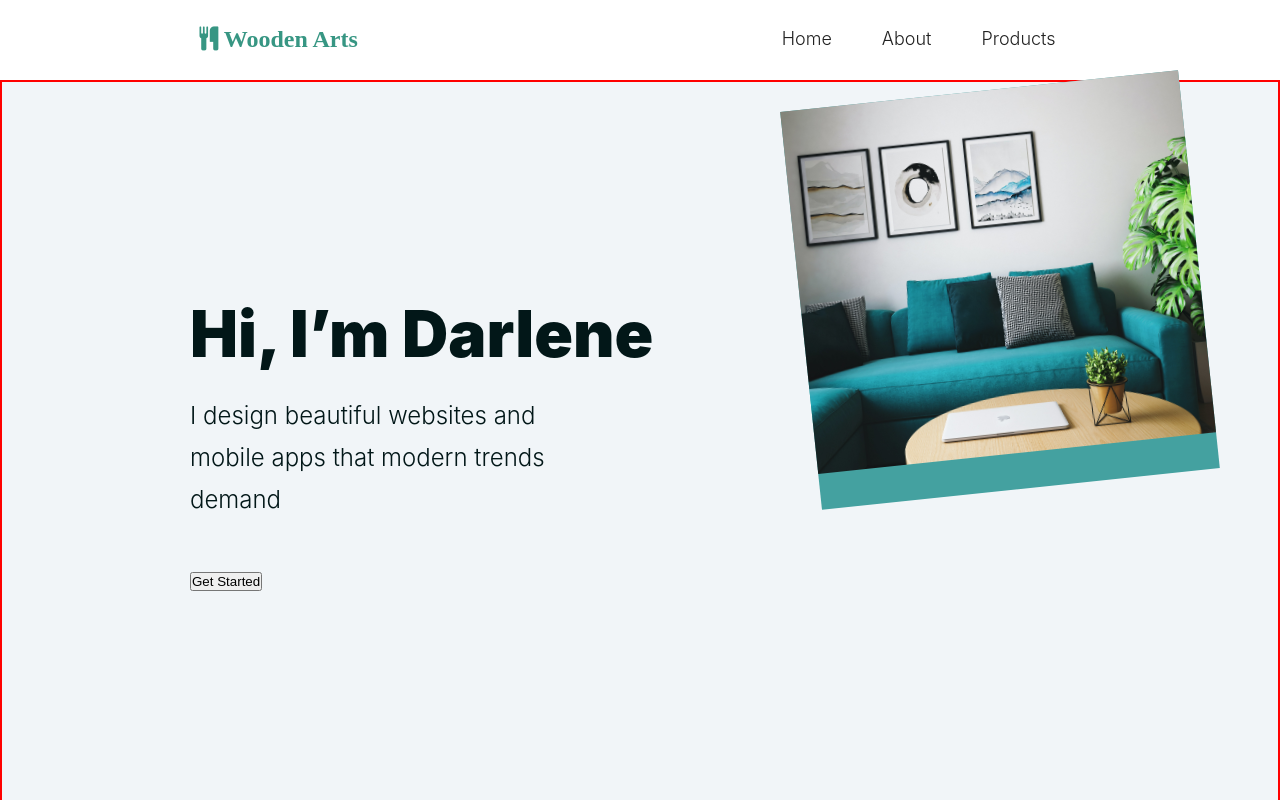
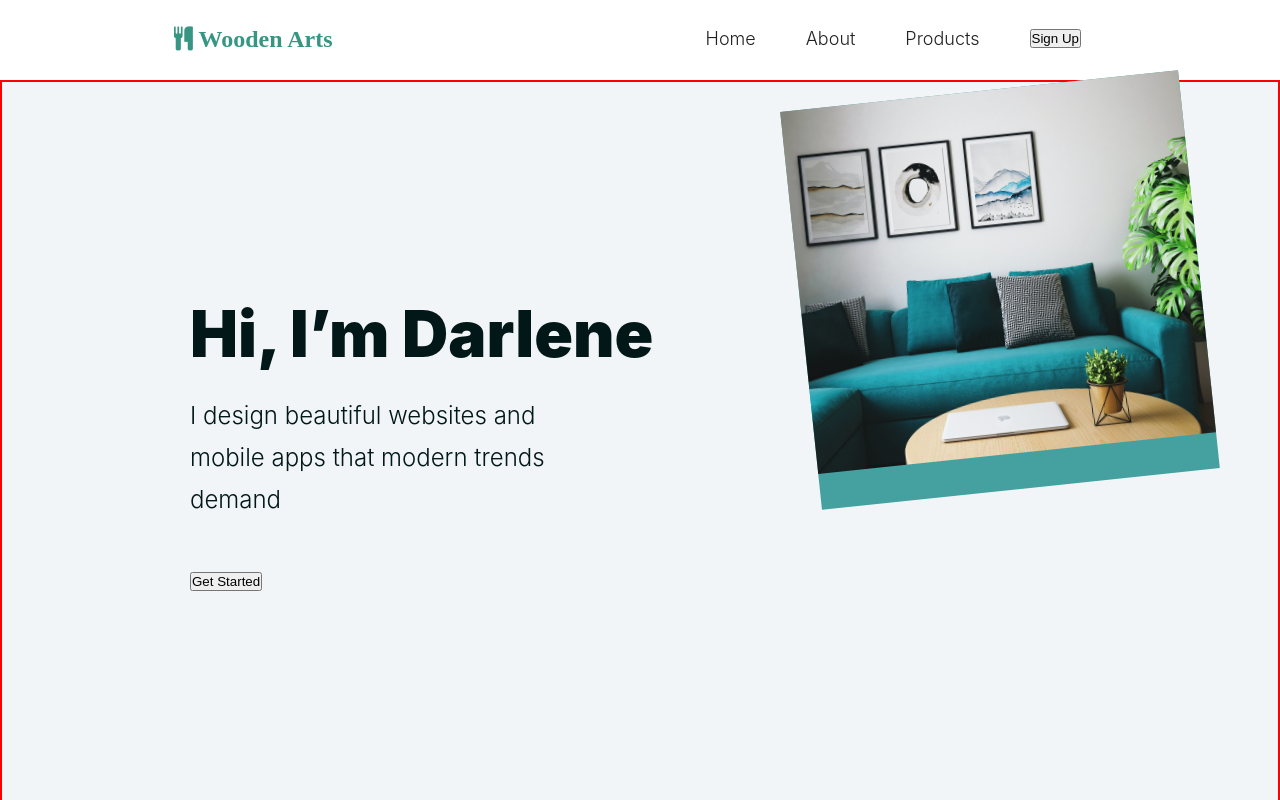
Before and after one commit to kritika27/furniture-website-react-firebase, a React (Create React App) app: page / in a window 1280 px wide. Shown: the top 800 px of the page. Built offline with nearby package versions, Linux system fonts and the light colour scheme; no server answers.

Commit message:
Added navbar component

```diff
--- a/src/components/Navbar/Navbar.css
+++ b/src/components/Navbar/Navbar.css
@@ -21,7 +21,7 @@ a{
 #nav{
 background-color: #fff;
 color:#379683;
-width:100vw;
+
 }
 #nav ul{
     display: flex;
--- a/src/components/Navbar/Navbar.js
+++ b/src/components/Navbar/Navbar.js
@@ -1,8 +1,32 @@
-import React from "react";
+import React, { useState, useEffect } from "react";
 import { Link } from "react-router-dom";
+import { auth } from "../../utils/firebase";
+import { useHistory } from "react-router-dom";
+import Auth from "../../utils/Auth";
 import "./Navbar.css";
 
 const Navbar = () => {
+  const history = useHistory();
+  const [firstName, setFirstName] = useState("");
+
+  const googleSignIn = async () => {
+    try {
+      await Auth();
+    } catch (error) {
+      console.log(error.message);
+    }
+  };
+
+  useEffect(() => {
+    auth().onAuthStateChanged(function (user) {
+      if (user) {
+        setFirstName(user.displayName);
+        console.log(firstName);
+        history.push("/products");
+      } else console.log("no user");
+    });
+  }, [history, firstName]);
+
   return (
     <header>
       <nav id="nav">
@@ -21,6 +45,23 @@ const Navbar = () => {
             <li>
               <Link to="/products">Products</Link>
             </li>
+            <li>
+              {firstName ? (
+                <button>
+                  <Link
+                    to="/"
+                    onClick={() => {
+                      auth().signOut();
+                      setFirstName("");
+                    }}
+                  >
+                    Sign Out
+                  </Link>
+                </button>
+              ) : (
+                <button onClick={googleSignIn}>Sign Up</button>
+              )}
+            </li>
           </ul>
         </div>
       </nav>
```
